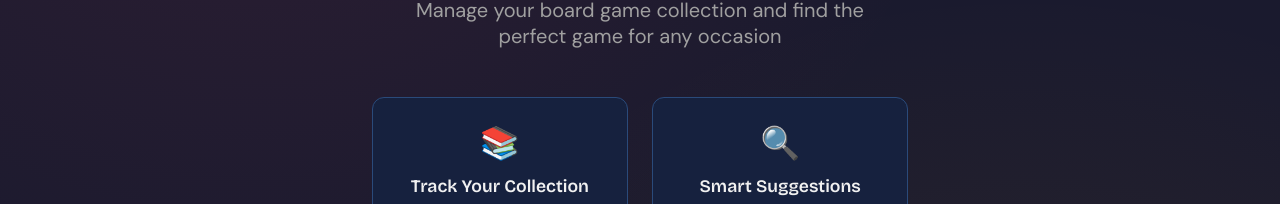
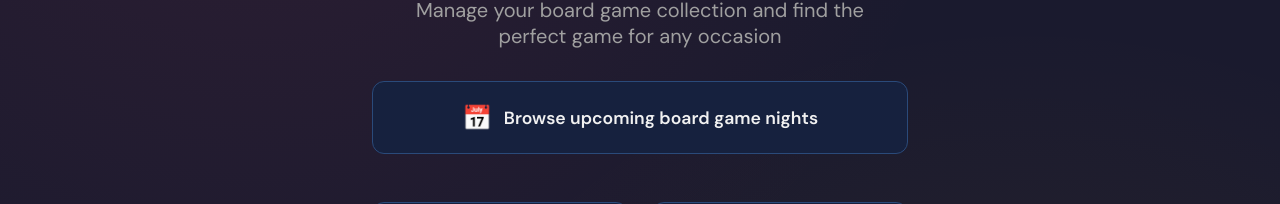
Before and after one commit to Phalck/bgnight, a Next.js app: page / in a window 1280 px wide. Shown: the part 281-485 px from the top of the page. Built offline with nearby package versions, Linux system fonts and the light colour scheme; no server answers.

Commit message:
feat: Add browse game nights info box to landing page
- Add clickable info box linking to /game-nights page
- Box spans full width before features section
- Includes calendar icon and text 'Browse upcoming board game nights'

```diff
--- a/src/app/page.module.css
+++ b/src/app/page.module.css
@@ -41,10 +41,41 @@
 .subtitle {
   font-size: 1.25rem;
   color: var(--text-secondary);
-  margin-bottom: 3rem;
+  margin-bottom: 2rem;
   max-width: 500px;
   margin-left: auto;
   margin-right: auto;
+}
+
+.browseBox {
+  display: flex;
+  align-items: center;
+  justify-content: center;
+  gap: 0.75rem;
+  background: var(--surface);
+  padding: 1.25rem 2rem;
+  border-radius: 12px;
+  border: 1px solid var(--border);
+  margin-bottom: 3rem;
+  text-decoration: none;
+  transition: all 0.2s;
+  cursor: pointer;
+}
+
+.browseBox:hover {
+  border-color: var(--primary);
+  background: rgba(230, 169, 25, 0.05);
+  transform: translateY(-2px);
+}
+
+.browseIcon {
+  font-size: 1.5rem;
+}
+
+.browseText {
+  font-size: 1.1rem;
+  font-weight: 600;
+  color: var(--text-primary);
 }
 
 .features {
--- a/src/app/page.tsx
+++ b/src/app/page.tsx
@@ -34,6 +34,10 @@ export default function Home() {
           <p className={styles.subtitle}>
             Manage your board game collection and find the perfect game for any occasion
           </p>
+          <a href="/game-nights" className={styles.browseBox}>
+            <span className={styles.browseIcon}>📅</span>
+            <span className={styles.browseText}>Browse upcoming board game nights</span>
+          </a>
           <div className={styles.features}>
             <div className={styles.feature}>
               <span className={styles.featureIcon}>📚</span>
```
